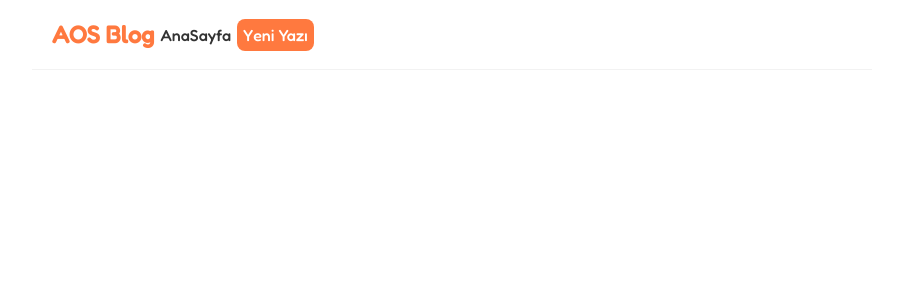
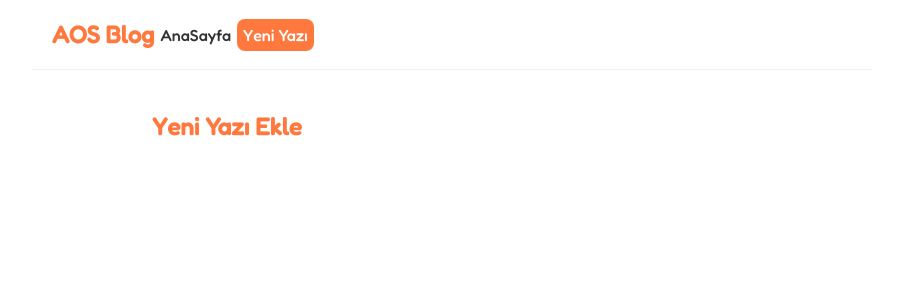
Before and after one commit to eerzik/https---github.com-eerzik-temel-react-app, a React (Create React App) app: page /create in a window 1280 px wide. Shown: the top 300 px of the page, without its empty margins (188-1091 px from the left). Built offline with nearby package versions, Linux system fonts and the light colour scheme.

Commit message:
Başka sayfaya yönlendirme işlemi

```diff
--- a/src/App.js
+++ b/src/App.js
@@ -1,6 +1,7 @@
 import Navbar from "./Navbar";
 import AnaSayfa from "./Home";
 import { BrowserRouter as Router, Route, Routes } from "react-router-dom";
+import Create from "./Create";
 
 function App() {
 
@@ -12,7 +13,9 @@
         <Navbar />
         <div className='content'>
           <Routes>
-            <Route path="/" element={<AnaSayfa />} />
+          {/* exact kullanmayabiliriz buna bakılacak */}
+            <Route  exact  path="/" element={<AnaSayfa />} />
+            <Route path="/create" element={<Create />} />
           </Routes>
         </div>
 
--- a/src/BlogList.js
+++ b/src/BlogList.js
@@ -1,5 +1,5 @@
 import React from 'react';
-import { useState } from 'react';
+
 
 export default function BlogList({ bloglar, baslik }) {
     // const blogs=props.bloglar;
--- /dev/null
+++ b/src/Create.js
@@ -0,0 +1,9 @@
+const Create = () => {
+    return (
+        <div className="create">
+            <h2 style={{color:'#ff793f'}} >Yeni Yazı Ekle</h2>
+        </div>
+     );
+}
+
+export default Create;
```
